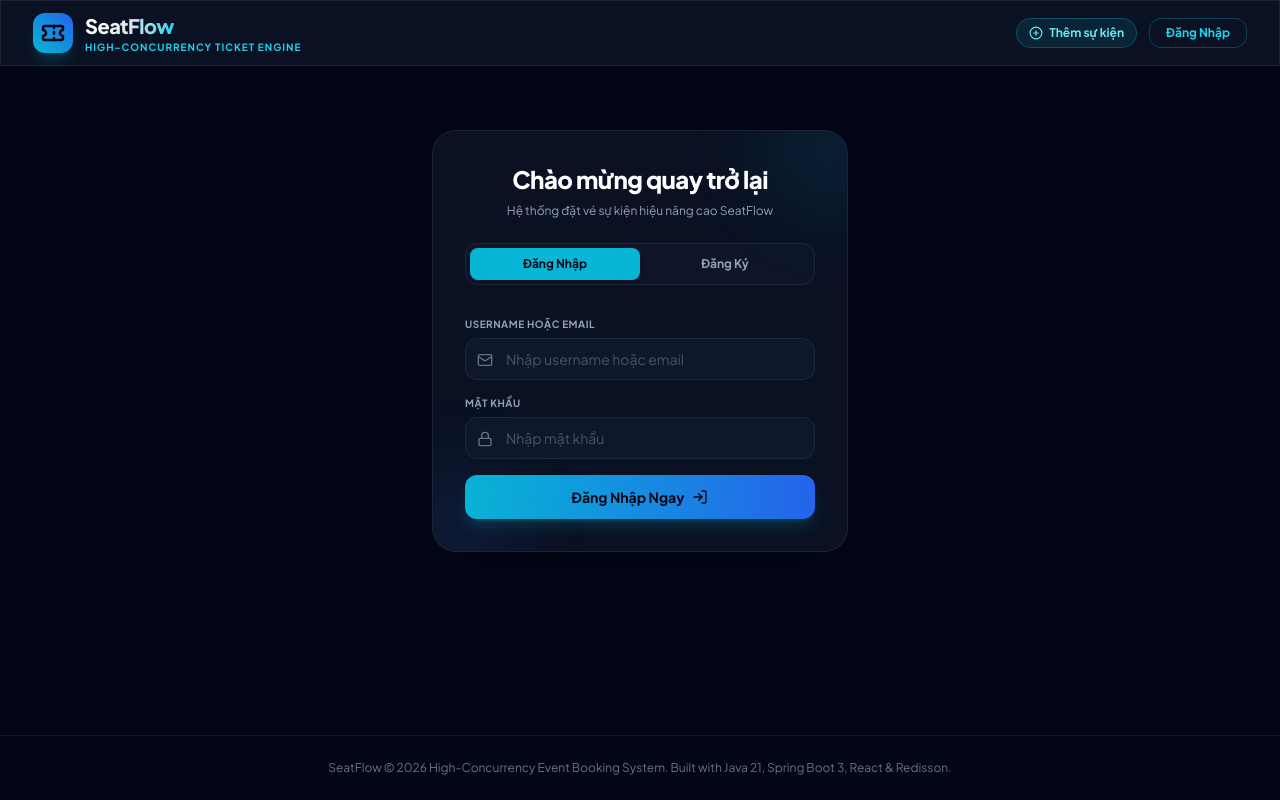
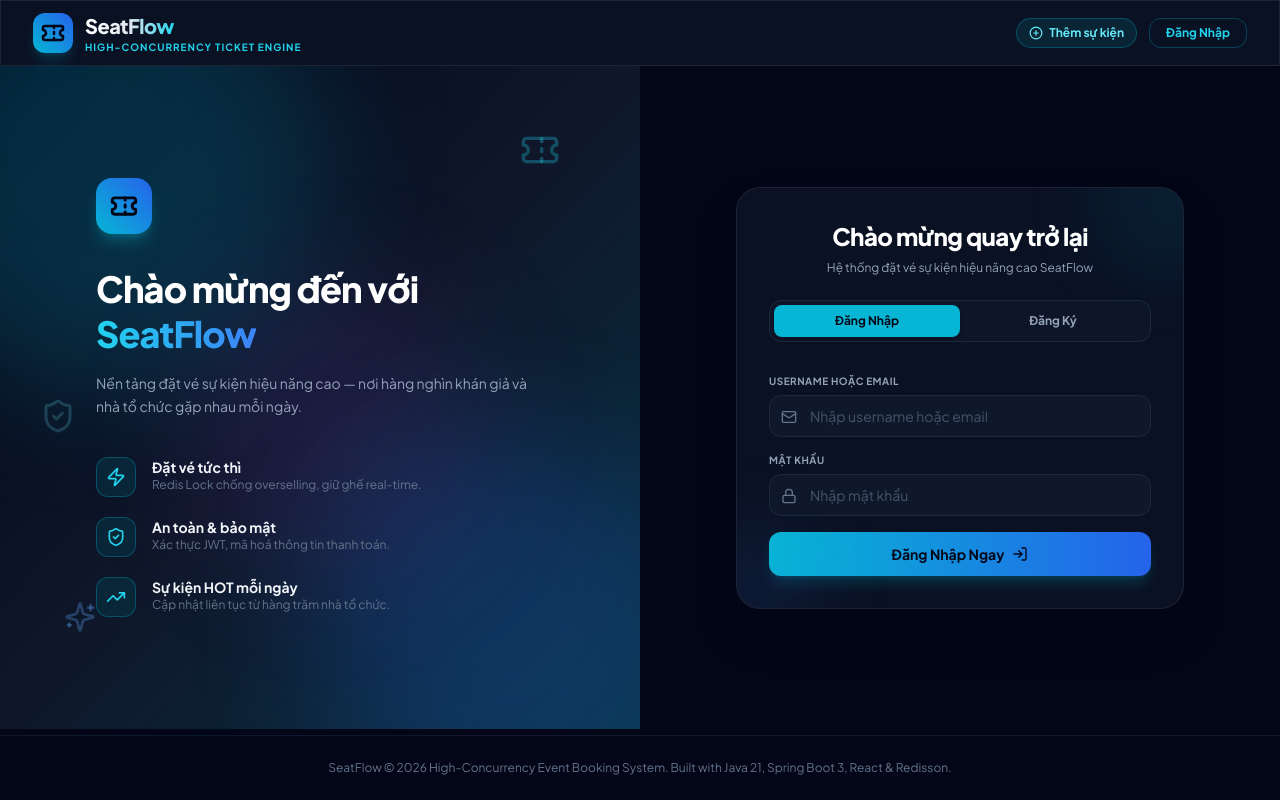
Before and after one commit to LongVoz2606/SeatFlow, a React (Vite) app in the folder seatflow-frontend/: page /login in a window 1280 px wide. Built offline with nearby package versions, Linux system fonts and the light colour scheme.

Commit message:
feat(frontend): redesign login page with split hero panel and animations

```diff
--- a/seatflow-frontend/src/index.css
+++ b/seatflow-frontend/src/index.css
@@ -8,4 +8,28 @@
     backdrop-filter: blur(12px);
     border: 1px solid rgba(255, 255, 255, 0.08);
   }
+
+  .animate-float {
+    animation: float 6s ease-in-out infinite;
+  }
+
+  .animate-float-delayed {
+    animation: float 6s ease-in-out infinite;
+    animation-delay: 2s;
+  }
+
+  .animate-blob {
+    animation: blob 12s ease-in-out infinite;
+  }
 }
+
+@keyframes float {
+  0%, 100% { transform: translateY(0) rotate(0deg); }
+  50% { transform: translateY(-16px) rotate(3deg); }
+}
+
+@keyframes blob {
+  0%, 100% { transform: translate(0, 0) scale(1); }
+  33% { transform: translate(20px, -30px) scale(1.1); }
+  66% { transform: translate(-15px, 15px) scale(0.95); }
+}
--- a/seatflow-frontend/src/pages/login/index.tsx
+++ b/seatflow-frontend/src/pages/login/index.tsx
@@ -1,7 +1,16 @@
 import React, { useState } from 'react';
 import { useNavigate } from 'react-router-dom';
 import authApi from '../../services/apis/auth/auth.api';
-import { Mail, Lock, User as UserIcon, LogIn, UserPlus, AlertCircle, CheckCircle } from 'lucide-react';
+import {
+  Mail, Lock, User as UserIcon, LogIn, UserPlus, AlertCircle, CheckCircle,
+  Ticket, Zap, ShieldCheck, TrendingUp, Sparkles,
+} from 'lucide-react';
+
+const FEATURES = [
+  { icon: Zap, title: 'Đặt vé tức thì', desc: 'Redis Lock chống overselling, giữ ghế real-time.' },
+  { icon: ShieldCheck, title: 'An toàn & bảo mật', desc: 'Xác thực JWT, mã hoá thông tin thanh toán.' },
+  { icon: TrendingUp, title: 'Sự kiện HOT mỗi ngày', desc: 'Cập nhật liên tục từ hàng trăm nhà tổ chức.' },
+];
 
 export const LoginPage: React.FC = () => {
   const navigate = useNavigate();
@@ -73,10 +82,57 @@ export const LoginPage: React.FC = () => {
   };
 
   return (
-    <div className="max-w-md mx-auto my-16 px-4">
+    <div className="min-h-[calc(100vh-4rem-73px)] grid grid-cols-1 lg:grid-cols-2">
+      {/* Left decorative panel */}
+      <div className="hidden lg:flex relative overflow-hidden bg-gradient-to-br from-slate-950 via-slate-900 to-cyan-950 items-center justify-center p-12">
+        <div className="absolute w-[28rem] h-[28rem] bg-cyan-500/20 rounded-full blur-3xl -top-32 -left-32 animate-blob" />
+        <div className="absolute w-[24rem] h-[24rem] bg-blue-600/20 rounded-full blur-3xl -bottom-24 -right-16 animate-blob" style={{ animationDelay: '4s' }} />
+        <div className="absolute w-72 h-72 bg-purple-500/10 rounded-full blur-3xl top-1/3 right-1/4 animate-blob" style={{ animationDelay: '8s' }} />
+
+        <Ticket className="absolute top-16 right-20 w-10 h-10 text-cyan-400/30 animate-float" />
+        <Sparkles className="absolute bottom-24 left-16 w-8 h-8 text-blue-400/30 animate-float-delayed" />
+        <ShieldCheck className="absolute top-1/2 left-10 w-9 h-9 text-cyan-300/20 animate-float" />
+
+        <div className="relative z-10 max-w-md">
+          <div className="w-14 h-14 rounded-2xl bg-gradient-to-tr from-cyan-500 to-blue-600 flex items-center justify-center shadow-lg shadow-cyan-500/30 mb-8">
+            <Ticket className="w-7 h-7 text-slate-950 stroke-[2.5]" />
+          </div>
+          <h1 className="text-4xl font-black text-white tracking-tight leading-tight mb-4">
+            Chào mừng đến với{' '}
+            <span className="bg-gradient-to-r from-cyan-400 to-blue-500 bg-clip-text text-transparent">SeatFlow</span>
+          </h1>
+          <p className="text-slate-400 text-sm leading-relaxed mb-10">
+            Nền tảng đặt vé sự kiện hiệu năng cao — nơi hàng nghìn khán giả và nhà tổ chức gặp nhau mỗi ngày.
+          </p>
+
+          <div className="space-y-5">
+            {FEATURES.map(({ icon: Icon, title, desc }) => (
+              <div key={title} className="flex items-start gap-4">
+                <div className="w-10 h-10 rounded-xl bg-cyan-950/60 border border-cyan-500/30 flex items-center justify-center flex-shrink-0">
+                  <Icon className="w-5 h-5 text-cyan-400" />
+                </div>
+                <div>
+                  <p className="text-sm font-bold text-slate-100">{title}</p>
+                  <p className="text-xs text-slate-500">{desc}</p>
+                </div>
+              </div>
+            ))}
+          </div>
+        </div>
+      </div>
+
+      {/* Right: form */}
+      <div className="flex items-center justify-center px-4 py-12 bg-slate-950">
+        <div className="w-full max-w-md">
           <div className="glass-card border border-slate-800 rounded-3xl p-8 shadow-2xl relative overflow-hidden bg-slate-950">
             <div className="absolute -top-12 -right-12 w-32 h-32 bg-cyan-500/10 rounded-full blur-2xl pointer-events-none" />
             <div className="absolute -bottom-12 -left-12 w-32 h-32 bg-blue-500/10 rounded-full blur-2xl pointer-events-none" />
+
+            <div className="text-center mb-8 lg:hidden">
+              <div className="w-12 h-12 rounded-2xl bg-gradient-to-tr from-cyan-500 to-blue-600 flex items-center justify-center shadow-lg shadow-cyan-500/20 mx-auto mb-4">
+                <Ticket className="w-6 h-6 text-slate-950 stroke-[2.5]" />
+              </div>
+            </div>
 
             <div className="text-center mb-8">
               <h2 className="text-2xl font-black text-white tracking-tight mb-2">
@@ -209,6 +265,8 @@ export const LoginPage: React.FC = () => {
             </form>
           </div>
         </div>
+      </div>
+    </div>
   );
 };
 
```
Lines whose indentation alone changed are shown as unchanged.
